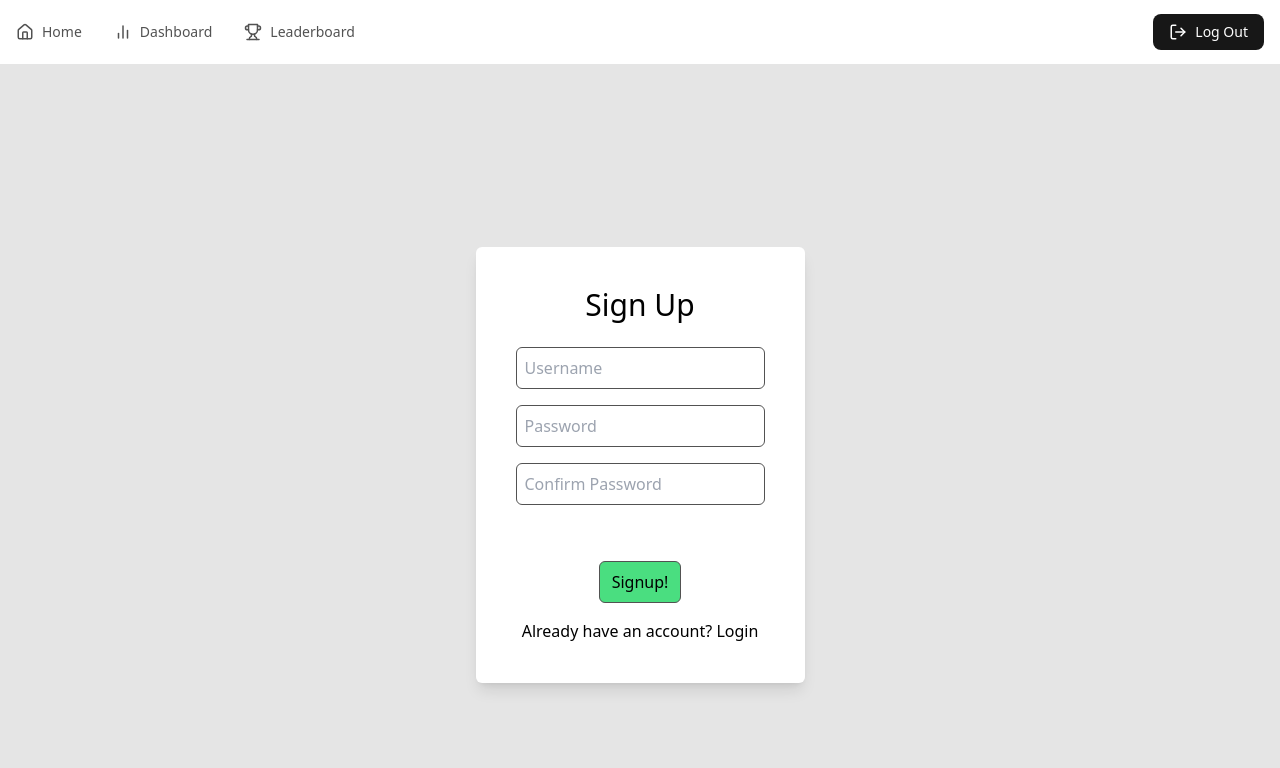
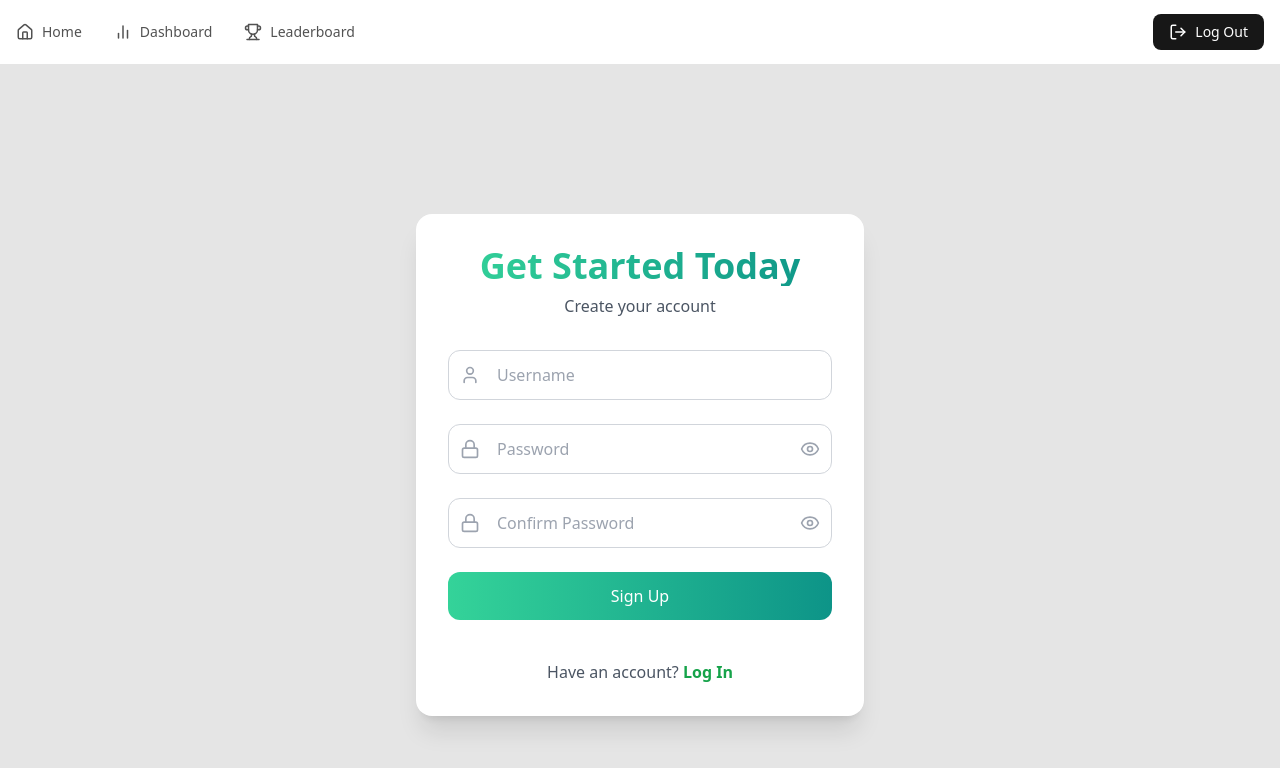
Before and after one commit to HaoCuii/Binit, a React (Vite) app: page /signup in a window 1280 px wide. Shown: the top 768 px of the page. Built offline with nearby package versions, Linux system fonts and the light colour scheme; a web font is replaced by a local one.

Commit message:
login signup page

```diff
--- a/src/components/Home.jsx
+++ b/src/components/Home.jsx
@@ -149,15 +149,6 @@ const Home = ({ loggedIn }) => {
         const resultText = data.candidates[0].content.parts[0].text;
         setResult(resultText);
 
-        // Send the result to the backend Django environment
-        console.log("Sending result to the backend:", resultText.toLowerCase());
-        await fetch("http://localhost:8000/api/process-result/", {
-          method: "POST",
-          headers: {
-            "Content-Type": "application/json"
-          },
-          body: JSON.stringify({ result: resultText.toLowerCase() })
-        });
       } else {
         setResult("Unable to classify the image.");
         console.error("Unexpected API response format:", data);
--- a/src/pages/LeaderBoard.jsx
+++ b/src/pages/LeaderBoard.jsx
@@ -1,27 +1,12 @@
-import React, { useState, useEffect } from 'react';
+import React, { useState } from 'react';
 import { Trophy, Medal, Award, Crown, ChevronUp, ChevronDown } from 'lucide-react';
-import Navbar from '../components/navbar';
+import data from '../../data';
 import Footer from '../components/Footer';
-import axios from 'axios';
 
 const LeaderBoard = () => {
-  const [data, setData] = useState([]);
   const [sortTypes, setSortTypes] = useState(['total_points']);
   const [selectedMonths, setSelectedMonths] = useState(['Apr']);
   const [showFilters, setShowFilters] = useState(false);
-
-  useEffect(() => {
-    const fetchData = async () => {
-      try {
-        const response = await axios.post('http://localhost:8000/api/leaderboard/', { months: selectedMonths });
-        setData(response.data);
-      } catch (error) {
-        console.error('Error fetching data:', error);
-      }
-    };
-
-    fetchData();
-  }, [selectedMonths]);
 
   const calculateTotalPoints = (user, months) => {
     return months.reduce((total, month) => {
@@ -40,7 +25,7 @@ const LeaderBoard = () => {
 
   const months = ['Jan', 'Feb', 'Mar', 'Apr'];
 
-  const sortedData = data.map(user => {
+  const sortedData = data.users.map(user => {
     const totalPoints = calculateTotalPoints(user, selectedMonths);
     const monthData = selectedMonths.map(month => user.monthlyData.find(m => m.month === month));
     const combinedData = monthData.reduce((acc, curr) => ({
@@ -90,7 +75,6 @@ const LeaderBoard = () => {
 
   return (
     <div className="min-h-screen bg-gradient-to-b from-gray-50 to-gray-100">
-      <Navbar />
 
       <main className="container mx-auto px-4 py-8">
         <div className="mt-24 mb-12">
--- a/src/pages/Login.jsx
+++ b/src/pages/Login.jsx
@@ -1,24 +1,85 @@
-import React from 'react'
+import React, { useState } from 'react';
+import { Eye, EyeOff, Lock, User } from 'lucide-react';
 
-const Login = () => {
+const Login = ({ setLoggedIn }) => {
+  const [showPassword, setShowPassword] = useState(false);
+  const [isLoading, setIsLoading] = useState(false);
+  const [formData, setFormData] = useState({
+    username: '',
+    password: ''
+  });
+
+  const handleSubmit = (e) => {
+    e.preventDefault();
+    setIsLoading(true);
+    setTimeout(() => {
+      setIsLoading(false);
+      setLoggedIn(true);
+    }, 1500);
+  };
+
   return (
-    <div className='flex justify-center items-center h-screen bg-neutral-200'>
-     <div className='bg-white p-10 rounded-md shadow-lg'>
-        <h1 className='text-3xl text-center'>Login</h1>
-        <form className='flex flex-col gap-4 mt-6'>
-          <input type='text' placeholder='Username' className='p-2 border border-neutral-600 rounded-md' />
-          <input type='password' placeholder='Password' className='p-2 border border-neutral-600 rounded-md' />
-          <button className='bg-primary-500 text-white p-2 rounded-md'>Login</button>
+    <div className="flex justify-center items-center min-h-screen bg-neutral-200">
+      <div className="bg-white w-full max-w-md p-8 m-4 backdrop-blur-md rounded-2xl shadow-xl transform transition-all duration-300 hover:scale-[1.02]">
+        <div className="text-center mb-8">
+          <h1 className="text-4xl font-bold bg-gradient-to-r from-emerald-400 to-teal-600 bg-clip-text text-transparent">
+            Welcome Back
+          </h1>
+          <p className="text-gray-600 mt-2">Login to your account</p>
+        </div>
+
+        <form onSubmit={handleSubmit} className="space-y-6">
+          <div className="relative">
+            <User className="absolute left-3 top-1/2 transform -translate-y-1/2 text-gray-400" size={20} />
+            <input
+              type="text"
+              placeholder="Username"
+              value={formData.username}
+              onChange={(e) => setFormData({ ...formData, username: e.target.value })}
+              className="w-full pl-12 pr-4 py-3 border border-gray-300 rounded-xl focus:ring-2 focus:ring-green-600 focus:border-transparent outline-none transition-all duration-300"
+            />
+          </div>
+
+          <div className="relative">
+            <Lock className="absolute left-3 top-1/2 transform -translate-y-1/2 text-gray-400" size={20} />
+            <input
+              type={showPassword ? "text" : "password"}
+              placeholder="Password"
+              value={formData.password}
+              onChange={(e) => setFormData({ ...formData, password: e.target.value })}
+              className="w-full pl-12 pr-12 py-3 border border-gray-300 rounded-xl focus:ring-2 focus:ring-green-600 focus:border-transparent outline-none transition-all duration-300"
+            />
+            <button
+              type="button"
+              onClick={() => setShowPassword(!showPassword)}
+              className="absolute right-3 top-1/2 transform -translate-y-1/2 text-gray-400 hover:text-gray-600 transition-colors"
+            >
+              {showPassword ? <EyeOff size={20} /> : <Eye size={20} />}
+            </button>
+          </div>
+
+          <button
+            type="submit"
+            disabled={isLoading}
+            className="w-full py-3 bg-gradient-to-r from-emerald-400 to-teal-600 text-white rounded-xl hover:opacity-90 transform transition-all duration-300 hover:scale-[1.02] disabled:opacity-70 disabled:cursor-not-allowed"
+          >
+            {isLoading ? (
+              <span className="inline-block animate-pulse">Logging in...</span>
+            ) : (
+              "Login"
+            )}
+          </button>
         </form>
-        <div className='w-full flex justify-center mt-0'>
-          <button className='border border-neutral-600 rounded-md py-2 px-3
-          bg-green-400 hover:bg-green-200'>Login</button>
-        </div>
-        <p className='text-center mt-4'>Don't have an account? <a href='/signup' className='text-primary-500'>Sign up</a></p>
 
-     </div>
+        <p className="text-center text-gray-600 mt-10">
+          Don't have an account?{' '}
+          <a href="/signup" className="text-green-600 hover:text-green-300 font-semibold transition-colors">
+            Sign up
+          </a>
+        </p>
+      </div>
     </div>
-  )
-}
+  );
+};
 
-export default Login
+export default Login;
--- a/src/pages/Signup.jsx
+++ b/src/pages/Signup.jsx
@@ -1,22 +1,112 @@
-import React from 'react';
+import React, { useState } from 'react';
+import { Eye, EyeOff, Lock, User } from 'lucide-react';
 
 const SignUp = () => {
+  const [showPassword, setShowPassword] = useState(false);
+  const [isLoading, setIsLoading] = useState(false);
+  const [formData, setFormData] = useState({
+    username: '',
+    password: '',
+    confirmPassword: ''
+  });
+
+  const handleSubmit = (e) => {
+    e.preventDefault();
+    if (formData.password !== formData.confirmPassword) {
+      alert("Passwords do not match");
+      return;
+    }
+
+    if (formData.password == '') {
+      alert("No password entered")
+      return;
+    }
+
+    if (formData.username == ""){
+      alert("No username entered")
+      return;
+    }
+    setIsLoading(true);
+    setTimeout(() => setIsLoading(false), 1500);
+  };
+
   return (
-    <div className='flex justify-center items-center h-screen bg-neutral-200'>
-      <div className='bg-white p-10 rounded-md shadow-lg'>
-        <h1 className='text-3xl text-center'>Sign Up</h1>
-        <form className='flex flex-col gap-4 mt-6'>
-          <input type='text' placeholder='Username' className='p-2 border border-neutral-600 rounded-md' />
-          <input type='password' placeholder='Password' className='p-2 border border-neutral-600 rounded-md' />
-            <input type='password' placeholder='Confirm Password' className='p-2 border border-neutral-600 rounded-md' />
-          <button className='bg-primary-500 text-white p-2 rounded-md'>Sign Up</button>
+    <div className="flex justify-center items-center min-h-screen bg-neutral-200">
+      <div className="bg-white w-full max-w-md p-8 m-4 backdrop-blur-md rounded-2xl shadow-xl transform transition-all duration-300 hover:scale-[1.02]">
+        <div className="text-center mb-8">
+          <h1 className="text-4xl font-bold bg-gradient-to-r from-emerald-400 to-teal-600 bg-clip-text text-transparent">
+            Get Started Today
+          </h1>
+          <p className="text-gray-600 mt-2">Create your account</p>
+        </div>
+
+        <form onSubmit={handleSubmit} className="space-y-6">
+          <div className="relative">
+            <User className="absolute left-3 top-1/2 transform -translate-y-1/2 text-gray-400" size={20} />
+            <input
+              type="text"
+              placeholder="Username"
+              value={formData.username}
+              onChange={(e) => setFormData({ ...formData, username: e.target.value })}
+              className="w-full pl-12 pr-4 py-3 border border-gray-300 rounded-xl focus:ring-2 focus:ring-green-600 focus:border-transparent outline-none transition-all duration-300"
+            />
+          </div>
+
+          <div className="relative">
+            <Lock className="absolute left-3 top-1/2 transform -translate-y-1/2 text-gray-400" size={20} />
+            <input
+              type={showPassword ? "text" : "password"}
+              placeholder="Password"
+              value={formData.password}
+              onChange={(e) => setFormData({ ...formData, password: e.target.value })}
+              className="w-full pl-12 pr-12 py-3 border border-gray-300 rounded-xl focus:ring-2 focus:ring-green-600 focus:border-transparent outline-none transition-all duration-300"
+            />
+            <button
+              type="button"
+              onClick={() => setShowPassword(!showPassword)}
+              className="absolute right-3 top-1/2 transform -translate-y-1/2 text-gray-400 hover:text-gray-600 transition-colors"
+            >
+              {showPassword ? <EyeOff size={20} /> : <Eye size={20} />}
+            </button>
+          </div>
+
+          <div className="relative">
+            <Lock className="absolute left-3 top-1/2 transform -translate-y-1/2 text-gray-400" size={20} />
+            <input
+              type={showPassword ? "text" : "password"}
+              placeholder="Confirm Password"
+              value={formData.confirmPassword}
+              onChange={(e) => setFormData({ ...formData, confirmPassword: e.target.value })}
+              className="w-full pl-12 pr-12 py-3 border border-gray-300 rounded-xl focus:ring-2 focus:ring-green-600 focus:border-transparent outline-none transition-all duration-300"
+            />
+            <button
+              type="button"
+              onClick={() => setShowPassword(!showPassword)}
+              className="absolute right-3 top-1/2 transform -translate-y-1/2 text-gray-400 hover:text-gray-600 transition-colors"
+            >
+              {showPassword ? <EyeOff size={20} /> : <Eye size={20} />}
+            </button>
+          </div>
+
+          <button
+            type="submit"
+            disabled={isLoading}
+            className="w-full py-3 bg-gradient-to-r from-emerald-400 to-teal-600 text-white rounded-xl hover:opacity-90 transform transition-all duration-300 hover:scale-[1.02] disabled:opacity-70 disabled:cursor-not-allowed"
+          >
+            {isLoading ? (
+              <span className="inline-block animate-pulse">Signing Up...</span>
+            ) : (
+              "Sign Up"
+            )}
+          </button>
         </form>
-        <div className='w-full flex justify-center mt-0'>
-          <button className='border border-neutral-600 rounded-md py-2 px-3
-          bg-green-400 hover:bg-green-200'>Signup!</button>
-        </div>
-        <p className='text-center mt-4'>Already have an account? <a href='/login' className='text-primary-500'>Login</a></p>
 
+        <p className="text-center text-gray-600 mt-10">
+          Have an account?{' '}
+          <a href="/login" className="text-green-600 hover:text-green-300 font-semibold transition-colors">
+            Log In
+          </a>
+        </p>
       </div>
     </div>
   );
```
Also changed, not shown: src/pages/Stats.jsx (+12 -32 lines).
